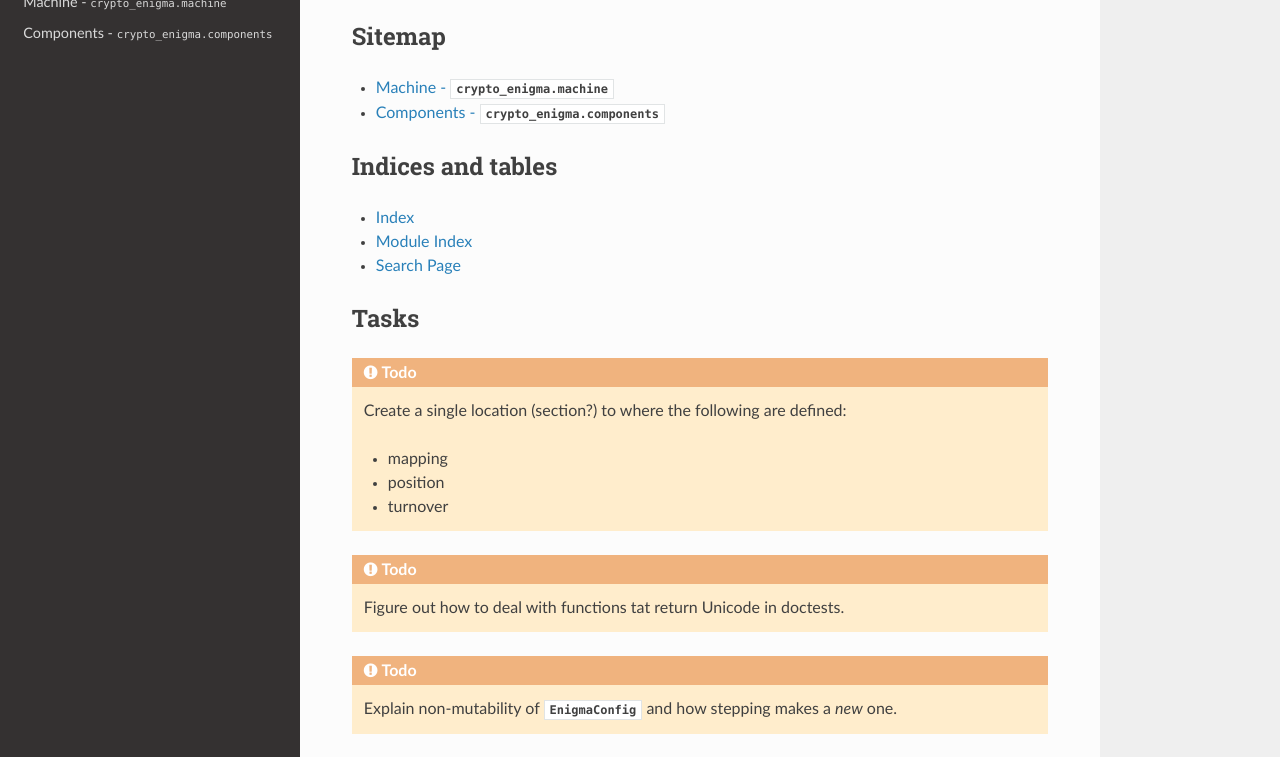
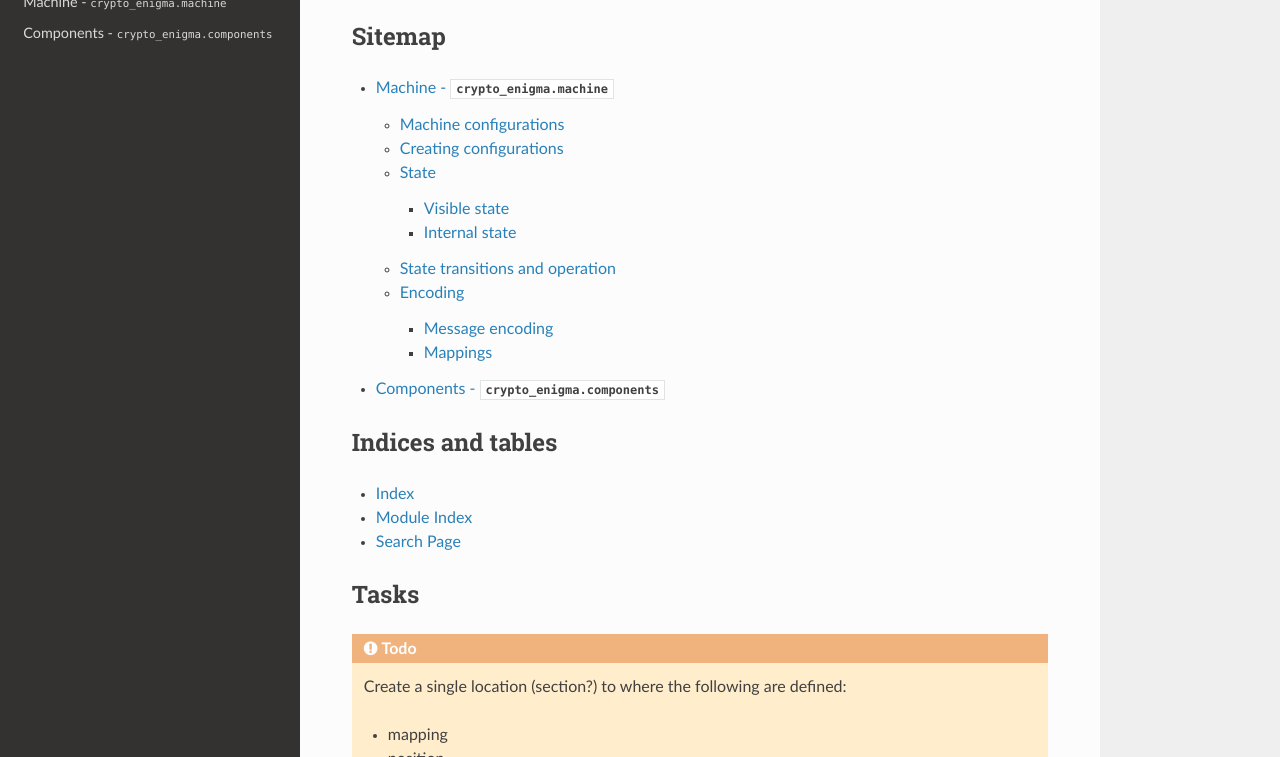
Before and after one commit to orome/crypto-enigma-py, a Sphinx documentation site: the page built from doc/source/index.rst, in a window 1280 px wide and 900 px high, scrolled down 371 px, cut to the strip 143-900 px from the top of the window. Built offline with Sphinx 7.4.7 and the Read the Docs theme 2.0.0, drawn with Linux system fonts in a browser that asks for light colours; some of the changed lines change nothing that is shown.

Commit message:
Manually structure EnigmaConfig documentation

```diff
--- a/doc/source/machine.rst
+++ b/doc/source/machine.rst
@@ -15,7 +15,71 @@
 
 .. automodule:: crypto_enigma.machine
 
-.. autoclass:: EnigmaConfig
-    :members:
-    :undoc-members:
-    :show-inheritance:
+Machine configurations
+======================
+
+.. autoclass:: EnigmaConfig()
+
+.. _config_creation:
+
+Creating configurations
+=======================
+
+.. automethod:: EnigmaConfig.config_enigma
+.. automethod:: EnigmaConfig.config_enigma_from_string
+
+.. _config_state:
+
+State
+=====
+
+.. _config_state_visible:
+
+Visible state
+-------------
+
+.. automethod:: EnigmaConfig.windows
+
+.. _config_state_internal:
+
+Internal state
+--------------
+
+.. autosimple:: EnigmaConfig.__init__
+
+.. autoattribute:: EnigmaConfig.components
+.. autoattribute:: EnigmaConfig.positions
+.. autoattribute:: EnigmaConfig.rings
+
+.. _config_operation:
+
+State transitions and operation
+===============================
+
+.. automethod:: EnigmaConfig.step
+.. automethod:: EnigmaConfig.stepped_configs
+
+.. automethod:: EnigmaConfig.print_operation
+
+.. _config_encoding:
+
+Encoding
+========
+
+.. _config_encoding_message:
+
+Message encoding
+----------------
+
+.. automethod:: EnigmaConfig.enigma_encoding
+.. automethod:: EnigmaConfig.print_encoding
+.. automethod:: EnigmaConfig.make_message
+
+.. _config_encoding_mappings:
+
+Mappings
+--------
+
+.. automethod:: EnigmaConfig.stage_mapping_list
+.. automethod:: EnigmaConfig.enigma_mapping_list
+.. automethod:: EnigmaConfig.enigma_mapping
```
